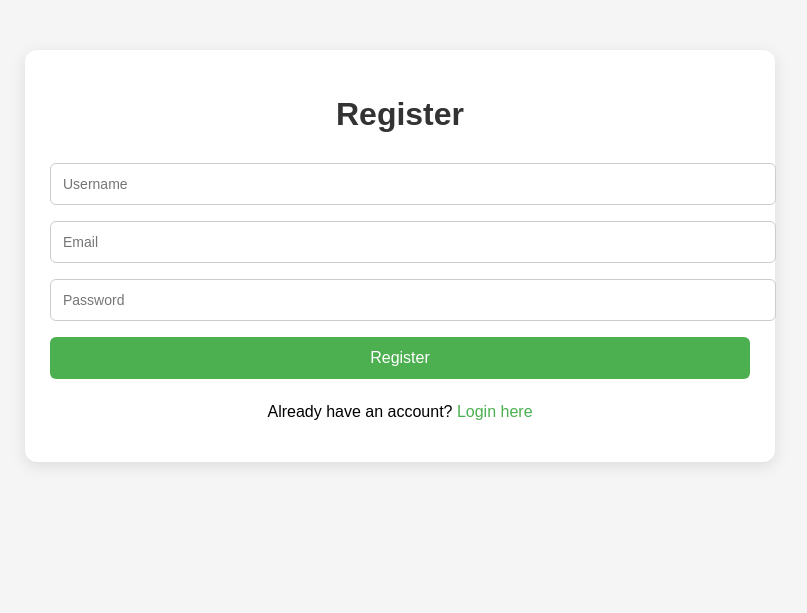
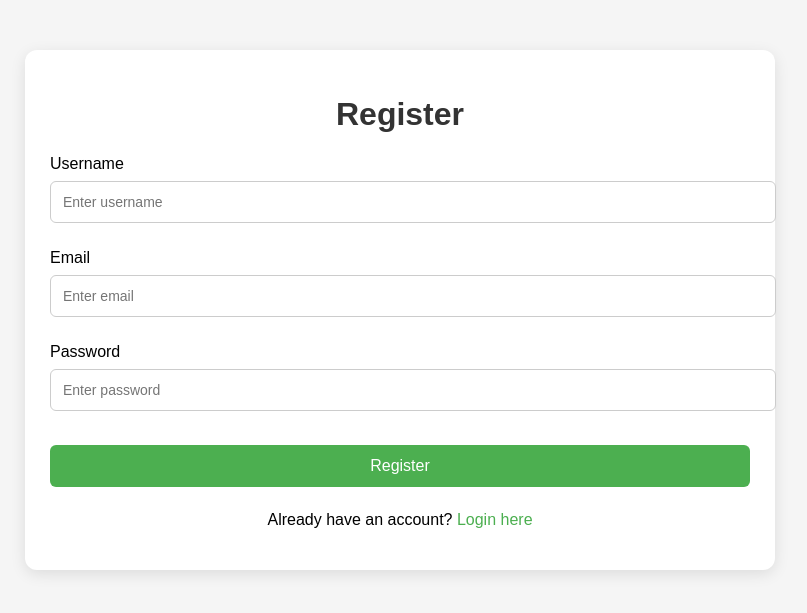
Before and after one commit to Pranavreddyedula/MediMind, a Flask app: page /register in a window 1280 px wide. Shown: the top 613 px of the page, without its empty margins (240-1047 px from the left). Run offline with Flask 3, Linux system fonts and the light colour scheme.

Commit message:
Update register.html

```diff
--- a/templates/register.html
+++ b/templates/register.html
@@ -10,9 +10,15 @@
   <div class="container">
     <h1>Register</h1>
     <form method="POST" action="{{ url_for('register') }}">
-      <input type="text" name="username" placeholder="Username" required><br>
-      <input type="email" name="email" placeholder="Email" required><br>
-      <input type="password" name="password" placeholder="Password" required><br>
+      <label for="username">Username</label><br>
+      <input type="text" id="username" name="username" placeholder="Enter username" required><br><br>
+
+      <label for="email">Email</label><br>
+      <input type="email" id="email" name="email" placeholder="Enter email" required><br><br>
+
+      <label for="password">Password</label><br>
+      <input type="password" id="password" name="password" placeholder="Enter password" required><br><br>
+
       <button type="submit">Register</button>
     </form>
     <p>Already have an account? <a href="{{ url_for('login') }}">Login here</a></p>
```
